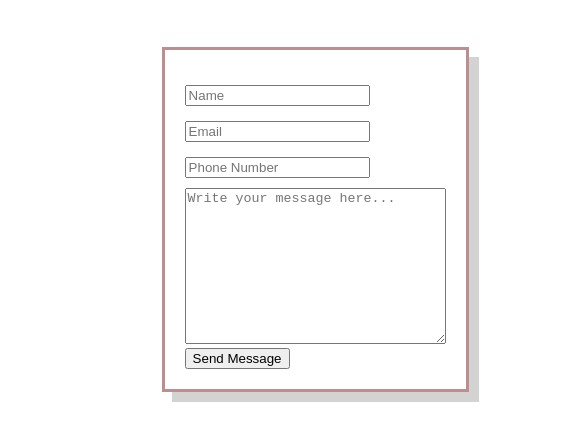
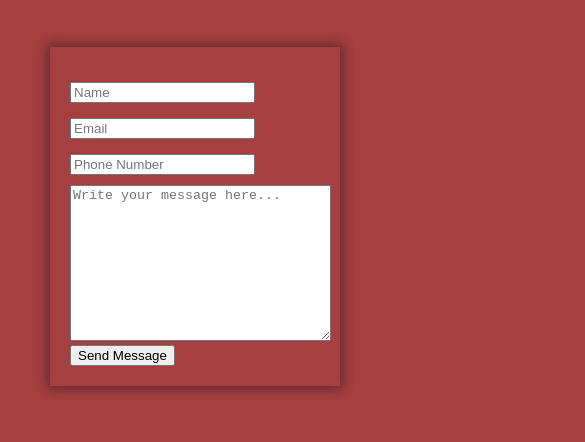
Before and after one commit to PrettyScript/html-css, a plain HTML site: page contact.html in a window 390 px wide. Shown: the part 242-684 px from the top of the page, 585 px wide, since content can reach past the window. Drawn offline with Linux system fonts and the light colour scheme.

Commit message:
centered contact form for responsivness

```diff
--- a/contact.css
+++ b/contact.css
@@ -1,11 +1,22 @@
+body {
+    background-color: #A53F40;
+}
+
+
 form {
-    border: 3px solid rosybrown;
-    box-shadow: 10px 10px lightgray;
+    /* border: 3px solid rosybrown; */
+    /* box-shadow: 8px 8px 5px 1px rgba(17, 17, 17, 0.438); */
+    box-shadow: 0 0 10px 3px rgba(17, 17, 17, 0.438);
     padding: 20px;
     display: inline-block;
-    margin-left: 40%;
-    margin-right:50%;
+    width: 250px;
+    align-content: center;
     /* background-color: gray; */
+}
+
+.form {
+    display: flex;
+    justify-content: center;
 }
 
 input {
--- a/contact.html
+++ b/contact.html
@@ -34,7 +34,9 @@
                         <div class="msg">
                             <textarea name="message" id="" cols="30" rows="10" placeholder="Write your message here..."></textarea>
                         </div>
+                        <div>
                             <button>Send Message</button>
+                        </div>
                     </form>
                 </div>
 
```
Lines whose indentation alone changed are shown as unchanged.
